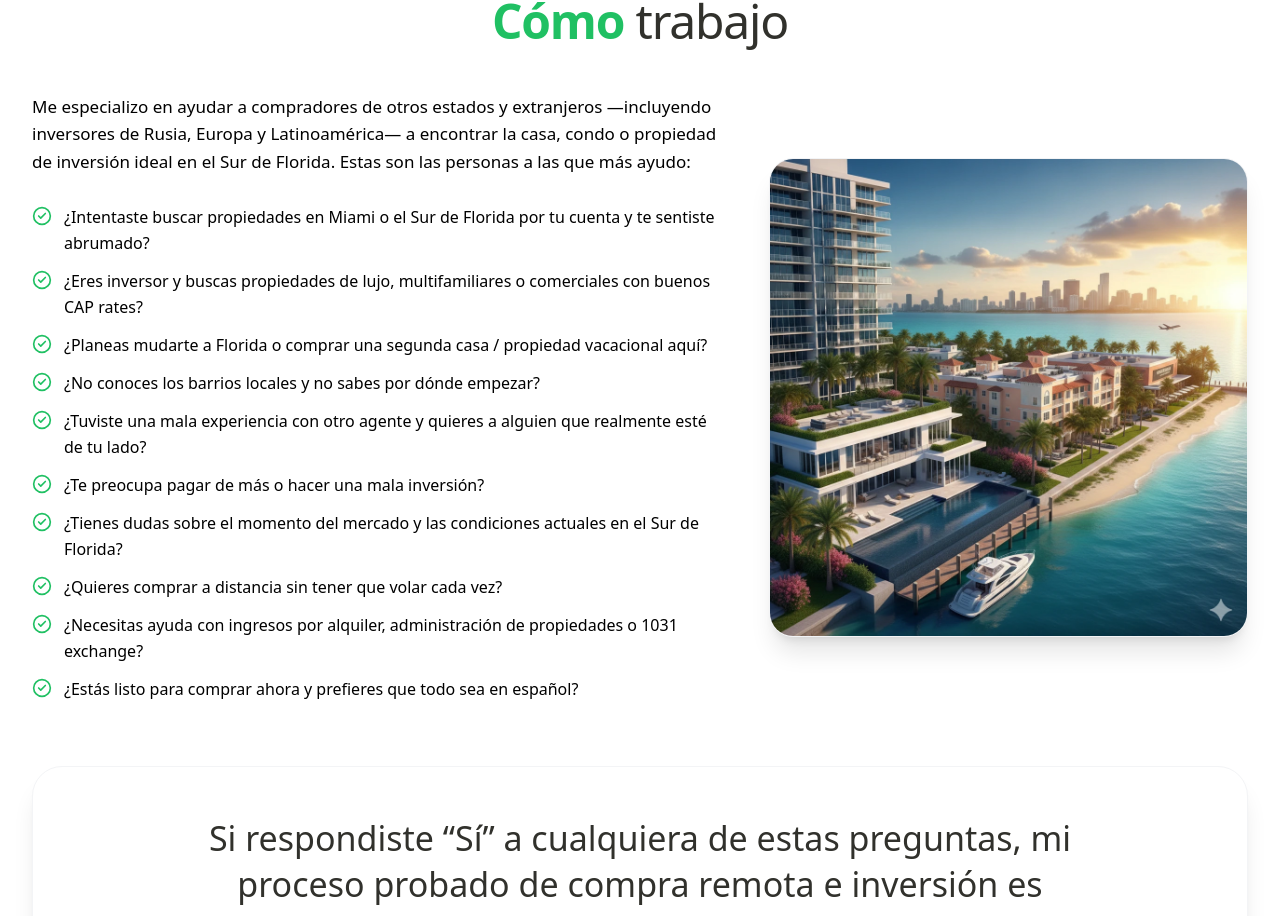
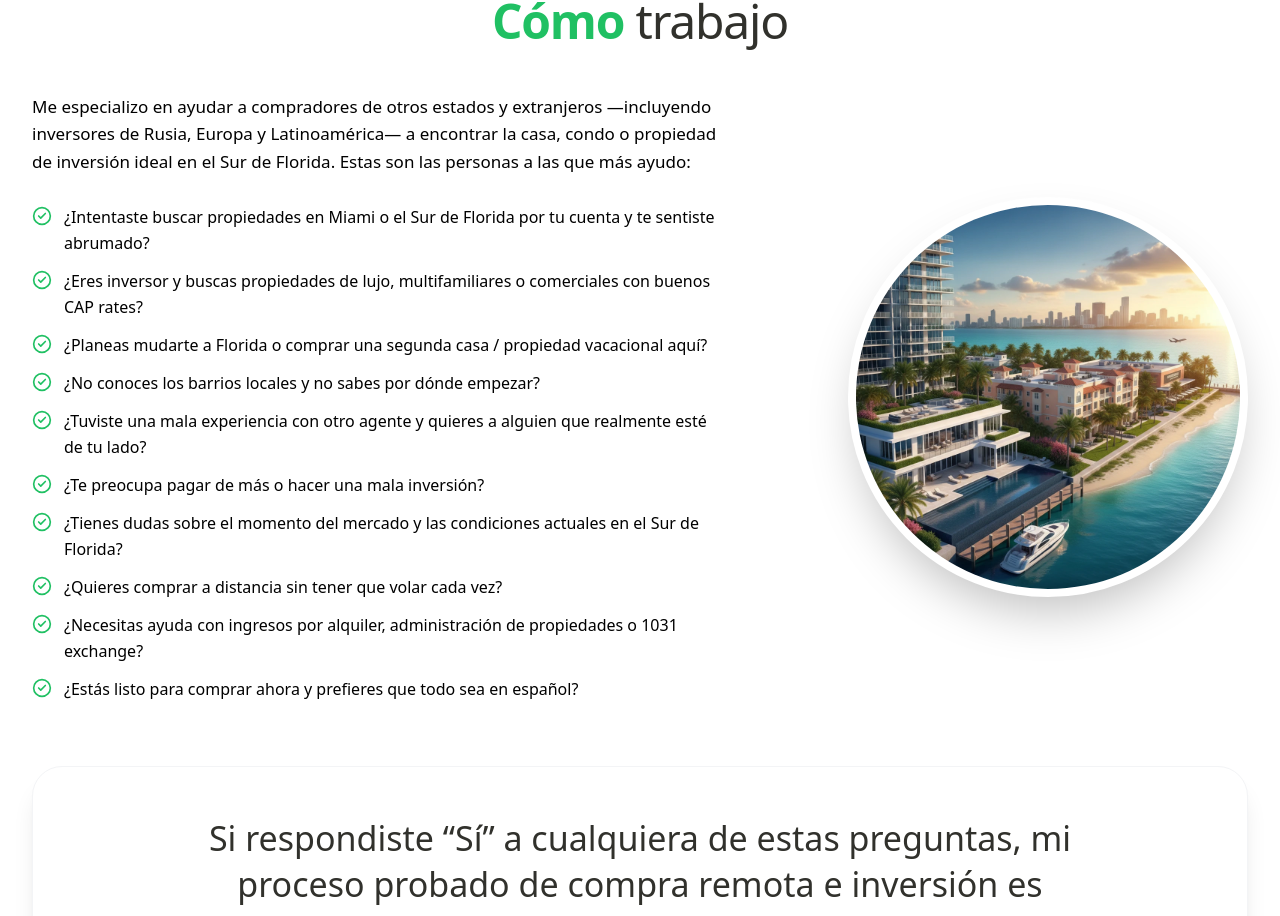
Before and after one commit to andreibdr/stazhkova_wp, a Next.js app in the folder website/: page /es in a window 1280 px wide. Shown: the part 2898-3814 px from the top of the page. Built offline with nearby package versions, Linux system fonts and the light colour scheme; no server answers.

Commit message:
fix: restore circular crop to hide corners and AI watermark in Work with Me section

```diff
--- a/website/components/WorkWithElena.tsx
+++ b/website/components/WorkWithElena.tsx
@@ -38,13 +38,14 @@ export default function WorkWithElena({ data }: WorkProps) {
           </div>
 
           <div className="lg:col-span-5 flex justify-center lg:justify-end">
-            <div className="relative w-full max-w-[480px] aspect-square rounded-3xl overflow-hidden shadow-xl border border-gray-100 bg-white">
+            {/* Circular Photo matching authentic WordPress vc_box_circle style */}
+            <div className="relative w-72 sm:w-80 lg:w-[400px] h-72 sm:h-80 lg:h-[400px] aspect-square rounded-full overflow-hidden shadow-2xl border-8 border-white bg-white">
               <Image
                 src="/images/image01.webp"
-                alt="Work with Elena Stazhkova"
+                alt="Elena Stazhkova Real Estate"
                 fill
                 className="object-cover object-center"
-                sizes="(max-width: 1024px) 100vw, 480px"
+                sizes="(max-width: 1024px) 100vw, 400px"
                 priority
               />
             </div>
```
